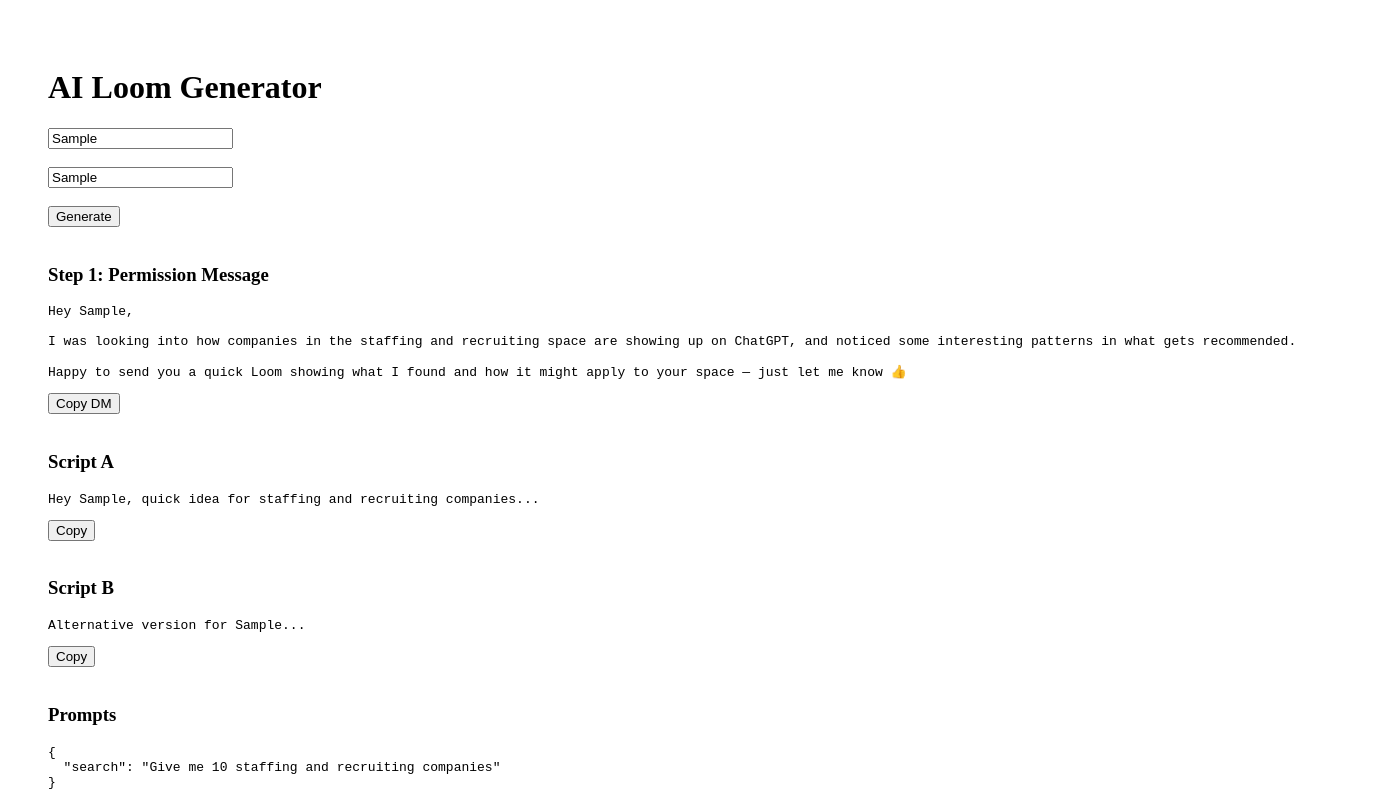
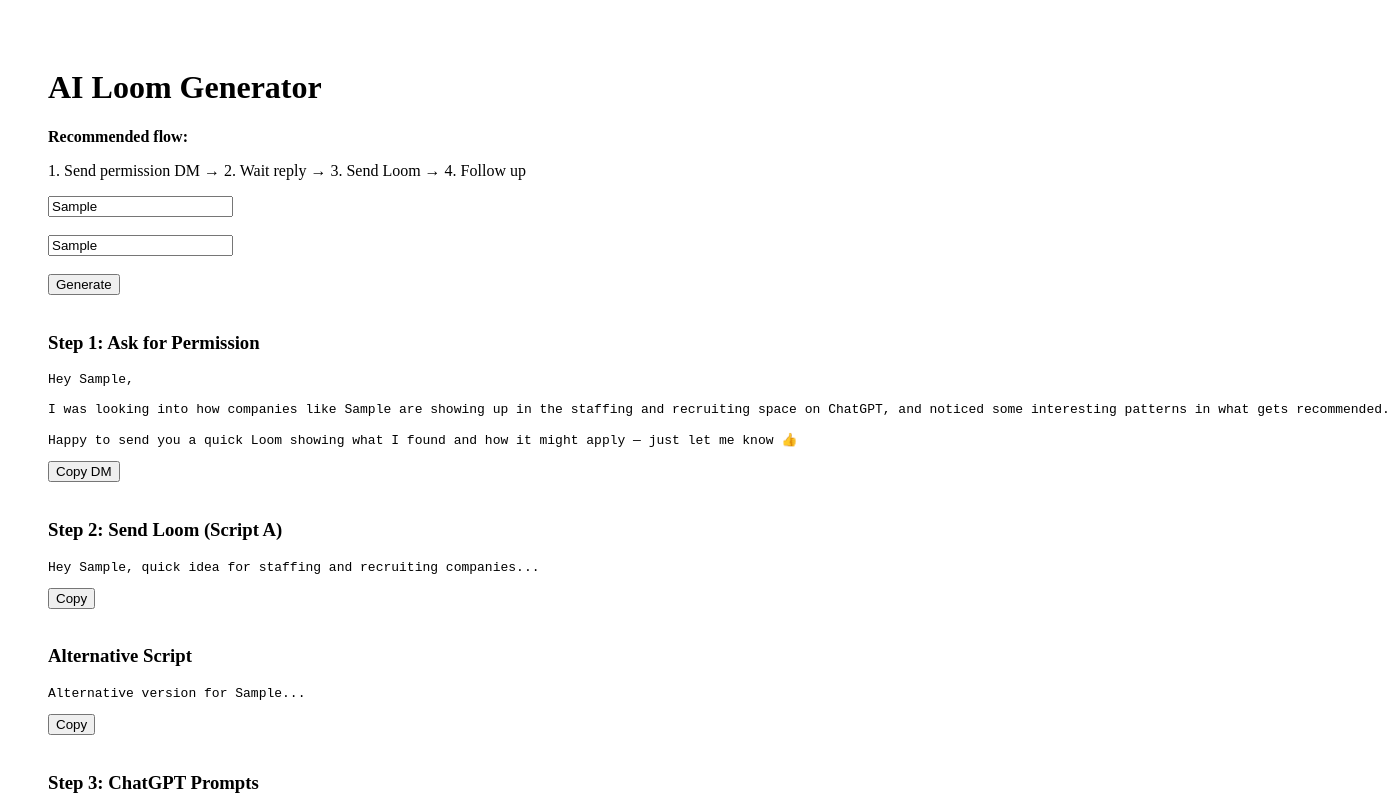
Before and after one commit to FranRz/ai-loom-generator-clean, a Next.js app: page / in a window 1280 px wide. Both pictures are taken after typing "Sample", "Sample" into the empty fields and a click on the button "Generate". Shown: the top 800 px of the page, 1390 px wide, since content can reach past the window. Built offline with nearby package versions, Linux system fonts and the light colour scheme.

Commit message:
Update page.js

```diff
--- a/app/page.js
+++ b/app/page.js
@@ -11,13 +11,18 @@
   const [prompts, setPrompts] = useState(null);
   const [permissionDM, setPermissionDM] = useState("");
 
-  // 🔥 Generador de Permission DM (seguro)
-  const generatePermissionDM = (name, niche) => {
+  // 🔥 NUEVO: Permission DM con dominio
+  const generatePermissionDM = (name, niche, url) => {
+    const domain = url
+      .replace("https://", "")
+      .replace("http://", "")
+      .split("/")[0];
+
     return `Hey ${name},
 
-I was looking into how companies in the ${niche} space are showing up on ChatGPT, and noticed some interesting patterns in what gets recommended.
+I was looking into how companies like ${domain} are showing up in the ${niche} space on ChatGPT, and noticed some interesting patterns in what gets recommended.
 
-Happy to send you a quick Loom showing what I found and how it might apply to your space — just let me know 👍`;
+Happy to send you a quick Loom showing what I found and how it might apply — just let me know 👍`;
   };
 
   const generate = async () => {
@@ -29,21 +34,17 @@
     setLoading(true);
 
     try {
-      // 🔹 Step 1: Analyze website
+      // 🔹 Step 1: Analyze
       const res1 = await fetch("/api/analyze", {
         method: "POST",
         headers: { "Content-Type": "application/json" },
         body: JSON.stringify({ url }),
       });
 
-      if (!res1.ok) throw new Error("Analyze failed");
-
       const data1 = await res1.json();
-      console.log("data1:", data1);
-
       const nicheSafe = data1?.niche || "your industry";
 
-      // 🔹 Step 2: Generate Loom scripts
+      // 🔹 Step 2: Generate scripts
       const res2 = await fetch("/api/generate", {
         method: "POST",
         headers: { "Content-Type": "application/json" },
@@ -54,17 +55,14 @@
         }),
       });
 
-      if (!res2.ok) throw new Error("Generate failed");
-
       const data2 = await res2.json();
-      console.log("data2:", data2);
 
       setScriptA(data2?.scriptA || "");
       setScriptB(data2?.scriptB || "");
       setPrompts(data2?.prompts || null);
 
-      // 🔥 NUEVO: Permission DM
-      const permission = generatePermissionDM(name, nicheSafe);
+      // 🔥 Permission DM
+      const permission = generatePermissionDM(name, nicheSafe, url);
       setPermissionDM(permission);
 
     } catch (err) {
@@ -83,6 +81,9 @@
   return (
     <main style={{ padding: 40 }}>
       <h1>AI Loom Generator</h1>
+
+      <p><strong>Recommended flow:</strong></p>
+      <p>1. Send permission DM → 2. Wait reply → 3. Send Loom → 4. Follow up</p>
 
       <input
         placeholder="Prospect Name"
@@ -104,20 +105,20 @@
 
       <br /><br />
 
-      {/* 🔥 Step 1: Permission Message */}
+      {/* STEP 1 */}
       {permissionDM && (
         <>
-          <h3>Step 1: Permission Message</h3>
+          <h3>Step 1: Ask for Permission</h3>
           <pre>{permissionDM}</pre>
           <button onClick={() => copy(permissionDM)}>Copy DM</button>
           <br /><br />
         </>
       )}
 
-      {/* Step 2: Loom Scripts */}
+      {/* STEP 2 */}
       {scriptA && (
         <>
-          <h3>Script A</h3>
+          <h3>Step 2: Send Loom (Script A)</h3>
           <pre>{scriptA}</pre>
           <button onClick={() => copy(scriptA)}>Copy</button>
           <br /><br />
@@ -126,17 +127,17 @@
 
       {scriptB && (
         <>
-          <h3>Script B</h3>
+          <h3>Alternative Script</h3>
           <pre>{scriptB}</pre>
           <button onClick={() => copy(scriptB)}>Copy</button>
           <br /><br />
         </>
       )}
 
-      {/* Step 3: Prompts */}
+      {/* STEP 3 */}
       {prompts && (
         <>
-          <h3>Prompts</h3>
+          <h3>Step 3: ChatGPT Prompts</h3>
           <pre>{JSON.stringify(prompts, null, 2)}</pre>
         </>
       )}
```
